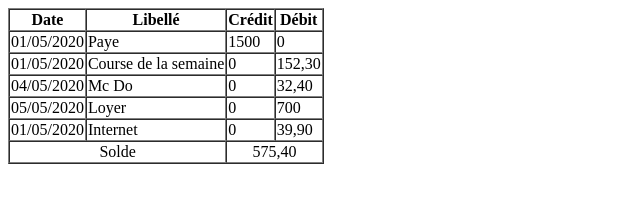
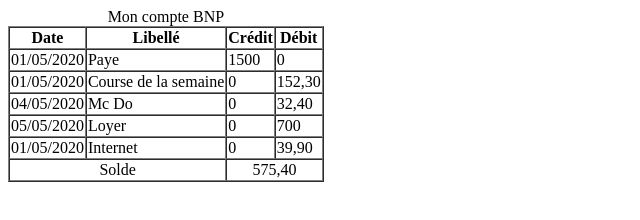
Before and after one commit to fgleizes/HTML_exercice_5, a plain HTML site: page index.html in a window 1280 px wide. Shown: the whole page, without its empty margins (0-640 px from the left). Drawn offline with Linux system fonts and the light colour scheme.

Commit message:
ajout du caption de la table

```diff
--- a/index.html
+++ b/index.html
@@ -8,6 +8,7 @@
   </head>
   <body>
     <table border="true" cellspacing="0">
+      <caption>Mon compte BNP</caption>
       <thead>
         <th>Date</th>
         <th>Libellé</th>
```
